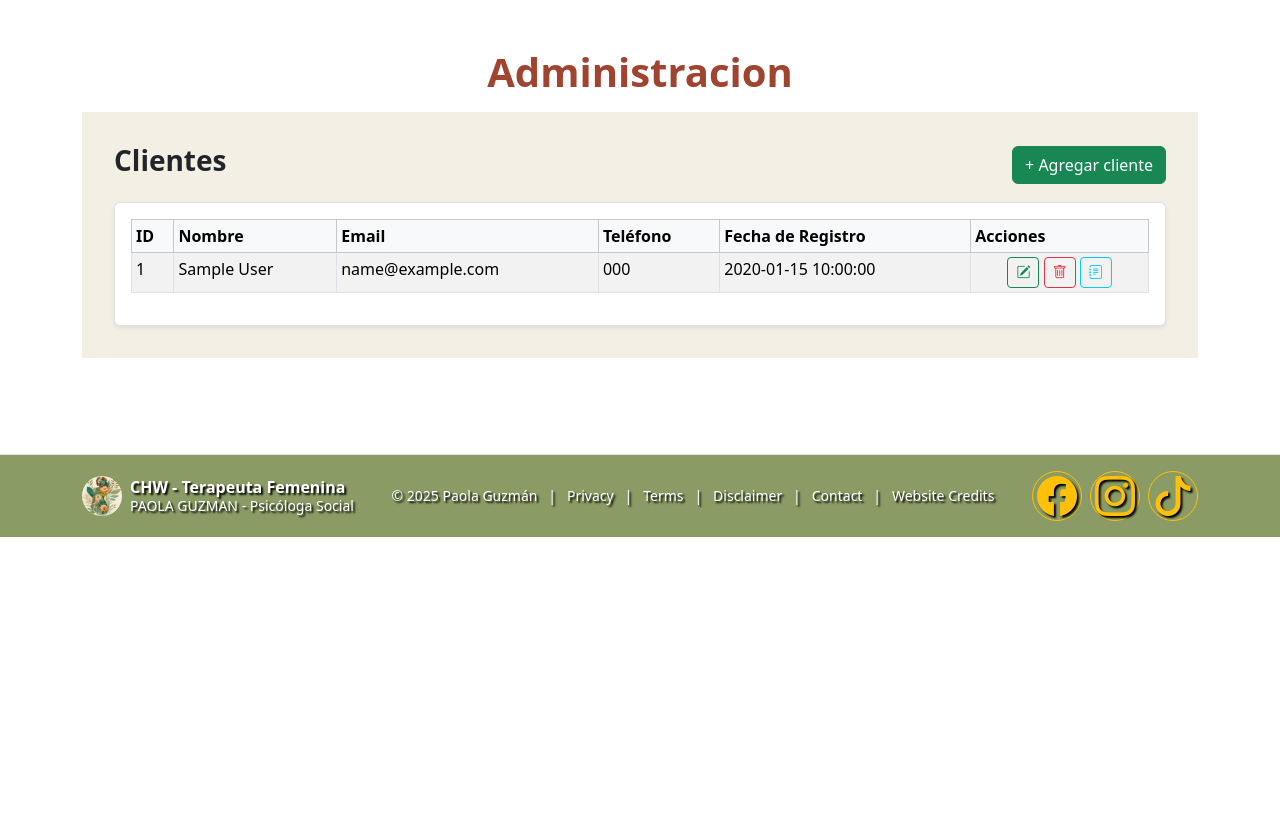
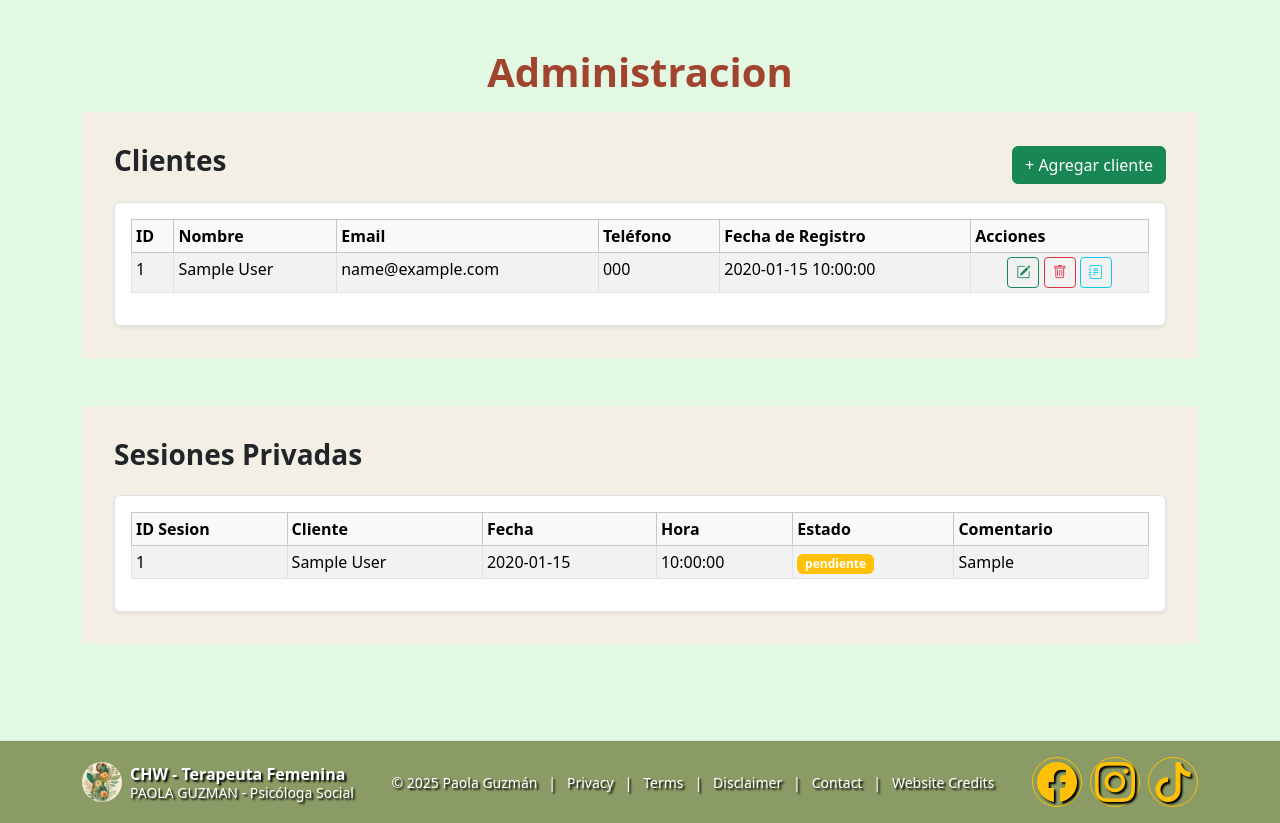
Before and after one commit to Reypao/sicologiapaola, a PHP site: page /administracion.php in a window 1280 px wide. Shown: the part 103-926 px from the top of the page. Before the commit the page ends 640 px from the top, so only its background shows below. Run offline with PHP 8.4, Linux system fonts and the light colour scheme; tables that the repository leaves empty hold one stand-in row (values such as "Sample post"); some web fonts are replaced.

Commit message:
updatetablasessionesgrupalesaddit

```diff
--- a/administracion.php
+++ b/administracion.php
@@ -64,8 +64,9 @@
     </header>
     <!-- creando el nuevo contenido -->
     <main class="py-5">
-        <div class="container">
+        <div class="container administracion-container">
             <h1 class="fw-bold mb-3 text-center admin-title">Administracion</h1>
+            <!-- tabla de clientes -->
             <section class="mb-5 section-customer">
                 <div class="d-flex justify-content-between align-items-center mb-3">
                     <h3 class="fw-bold">Clientes</h3>
@@ -75,6 +76,16 @@
                 </div>
                 <div class="table-responsive border rounded p-3 shadow-sm bg-white">
                     <?php include 'backend/list_customers.php'; ?>
+                </div>
+
+            </section>
+            <!-- tabla de sesiones privadas -->
+            <section class="mb-5 section-private">
+                <div class="d-flex justify-content-between align-items-center mb-3">
+                    <h3 class="fw-bold">Sesiones Privadas</h3>
+                </div>
+                <div class="table-responsive border rounded p-3 shadow-sm bg-white">
+                    <?php include 'backend/list_private_sessions.php'; ?>
                 </div>
 
             </section>
@@ -285,7 +296,7 @@
     <?php endif; ?>
 
 
-    <!-- Toast de error e-->
+    <!-- Toast de error -->
     <div class="position-fixed top-0 end-0 p-3" style="z-index: 9999;">
         <div id="toastErrorFK" class="toast align-items-center text-white bg-danger border-0" role="alert" aria-live="assertive" aria-atomic="true">
             <div class="d-flex">
--- a/backend/list_customers.php
+++ b/backend/list_customers.php
@@ -19,7 +19,7 @@ $resultado = $conn->query($sql);
   <tbody>
 
     <?php while ($row = $resultado->fetch_assoc()): ?>
-      <tr>
+      <tr style="cursor: pointer;">
         <td><?= $row['id_customer'] ?></td>
         <td><?= htmlspecialchars($row['nombre']) ?></td>
         <td><?= htmlspecialchars($row['email']) ?></td>
--- /dev/null
+++ b/backend/list_private_sessions.php
@@ -0,0 +1,65 @@
+<?php
+require "db.php";
+
+$sql = "
+    SELECT
+        sp.id_sesion,
+        c.nombre AS cliente,
+        sp.fecha,
+        sp.hora,
+        sp.estado,
+        sp.comentario
+    FROM sesiones_privadas sp
+    JOIN customers c ON sp.id_customer = c.id_customer
+    ORDER BY sp.fecha DESC, sp.hora DESC
+";
+
+$resultado = $conn->query($sql);
+?>
+
+<table class="table table-striped table-bordered table-sm align-middle">
+    <thead class="table-light">
+        <tr>
+            <th>ID Sesion</th>
+            <th>Cliente</th>
+            <th>Fecha</th>
+            <th>Hora</th>
+            <th>Estado</th>
+            <th>Comentario</th>
+        </tr>
+    </thead>
+    <tbody>
+
+        <?php if ($resultado->num_rows > 0): ?>
+            <?php while ($row = $resultado->fetch_assoc()): ?>
+
+                <tr>
+                    <td><?= $row['id_sesion'] ?></td>
+                    <td><?= htmlspecialchars($row['cliente']) ?></td>
+                    <td><?= $row['fecha'] ?></td>
+                    <td><?= $row['hora'] ?></td>
+                    <td>
+                        <?php
+                        $estado = $row['estado'];
+                        $badgeClass =
+                            $estado === 'confirmada' ? 'bg-success'
+                            : ($estado === 'cancelada' ? 'bg-danger' : 'bg-warning');
+                        ?>
+                        <span class="badge <?= $badgeClass ?>">
+                            <?= $estado ?>
+                        </span>
+                    </td>
+                    <td><?= htmlspecialchars($row['comentario']) ?></td>
+                </tr>
+
+            <?php endwhile; ?>
+        <?php else: ?>
+            <tr>
+                <td colspan="6" class="text-center text-muted">
+                    No hay sesiones privadas registradas.
+                </td>
+            </tr>
+        <?php endif; ?>
+
+    </tbody>
+</table>
--- a/styles/pages.css
+++ b/styles/pages.css
@@ -308,7 +308,11 @@ color: var(--color-dark-red);
   color: var(--color-dark-red);
 }
 
-.section-customer {
+main {
+  background-color: rgb(226, 248, 226);
+}
+
+.section-customer, .section-private {
 background-color: var(--color-beige-fondo);
 padding: 2em;
 }
```
